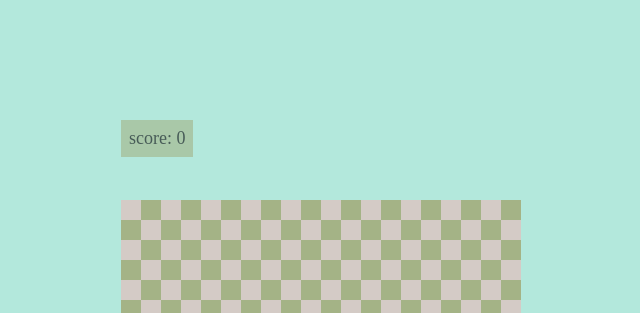
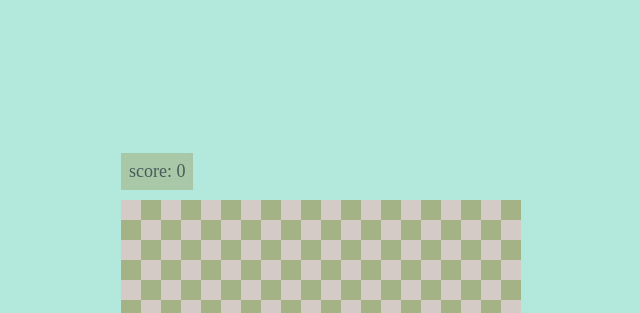
Before and after one commit to Feni0108/snake-game-with-canvas, a website with bundled scripts: page index.html in a window 1280 px wide. Shown: the top 313 px of the page, without its empty margins (319-959 px from the left). Built offline with nearby package versions, Linux system fonts and the light colour scheme; a web font is replaced by a local one.

Commit message:
repair the score board's position

```diff
--- a/style.css
+++ b/style.css
@@ -12,12 +12,11 @@ body {
   display: inline-flex;
   justify-content: center;
   align-items: center;
-  height: 100vh;
 }
 
 #scoreBoard {
   position: absolute; /* positioned relative to game-container */
-  top: 120px; /* sits above the canvas */
+  bottom: 100%; /* sits above the canvas */
   left: 0;
   background-color: #a4b386ff;
   padding: 8px;
@@ -26,6 +25,7 @@ body {
   font-weight: 400;
   font-style: normal;
   font-size: 18px;
+  margin-bottom: 10px;
 }
 
 #overlay {
```
